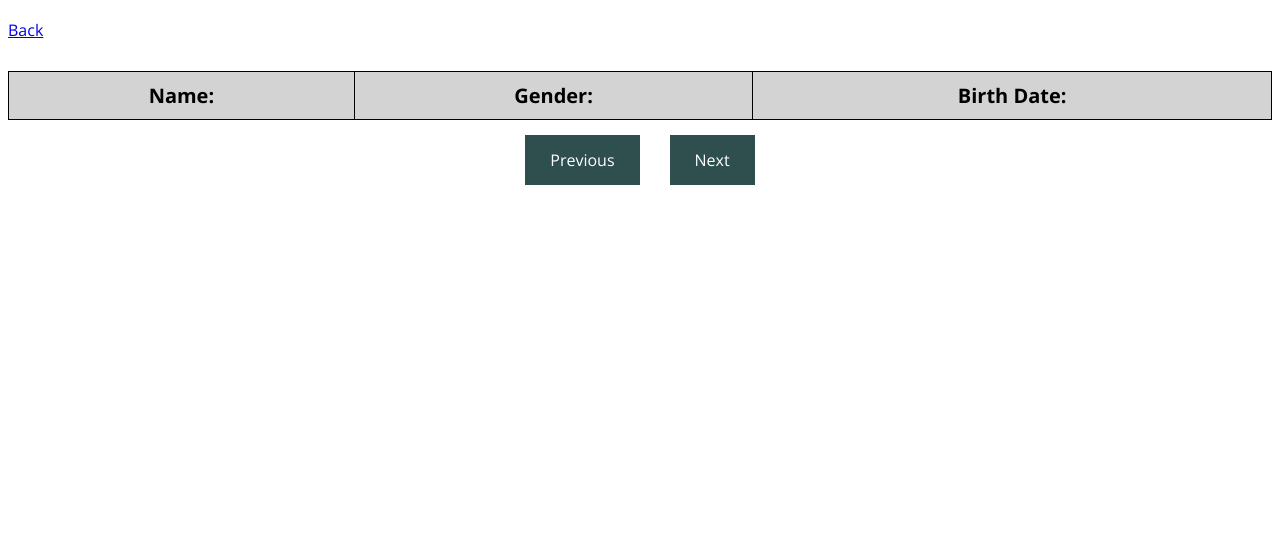
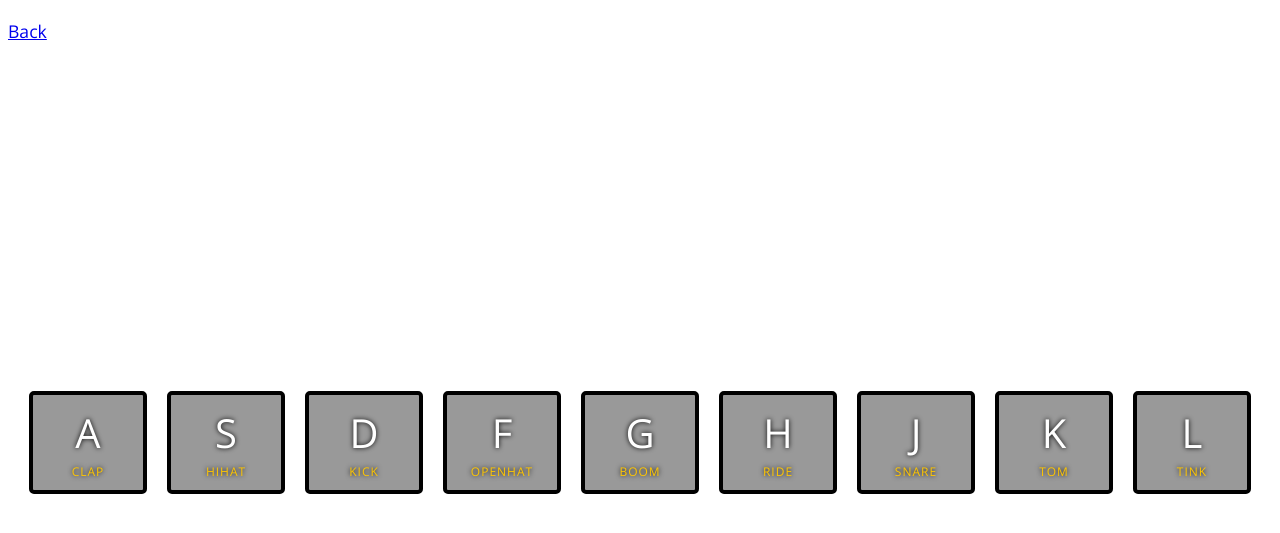
Before and after one commit to Bunce-Jaymes/wdd-330, a plain HTML site: page week9/teamActivity.html in a window 1280 px wide. Shown: the part 91-624 px from the top of the page. Drawn offline with nearby package versions, Linux system fonts and the light colour scheme; no server answers.

Commit message:
Week 9 Team Assignment Progress

```diff
--- /dev/null
+++ b/css/week9/drumkit.css
@@ -0,0 +1,51 @@
+.logo.noFormat {
+    font-size: 32px;
+}
+
+.noFormat {
+    font-size: 17.6px;
+}
+
+html {
+    font-size: 10px;
+}
+
+.keys {
+    display: flex;
+    flex: 1;
+    min-height: 100vh;
+    align-items: center;
+    justify-content: center;
+}
+
+.key {
+    border: .4rem solid black;
+    border-radius: .5rem;
+    margin: 1rem;
+    font-size: 1.5rem;
+    padding: 1rem .5rem;
+    transition: all .07s ease;
+    width: 10rem;
+    text-align: center;
+    color: white;
+    background: rgba(0, 0, 0, 0.4);
+    text-shadow: 0 0 .5rem black;
+}
+
+.playing {
+    transform: scale(1.1);
+    border-color: #ffc600;
+    box-shadow: 0 0 1rem #ffc600;
+}
+
+kbd {
+    display: block;
+    font-size: 4rem;
+}
+
+.sound {
+    font-size: 1.2rem;
+    text-transform: uppercase;
+    letter-spacing: .1rem;
+    color: #ffc600;
+}
--- /dev/null
+++ b/js/week9/drumkit.js
@@ -0,0 +1,44 @@
+function playSound(e) {
+    const audio = document.querySelector(`audio[data-key="${e.keyCode}"]`);
+
+    const key = document.querySelector(`.key[data-key="${e.keyCode}"]`);
+
+
+    if (!audio) return;
+    audio.currentTime = 0;
+    audio.play();
+
+    key.classList.add('playing');
+
+    const style = getComputedStyle(key);
+
+    let topValue = 0;
+
+    if (style.top === "auto"){
+        topValue = 0;
+    }else {
+        topValue = parseInt((style.top).replace(/px/,""));
+    }
+
+    if (style.position === "static"){
+        key.style.position = 'relative';
+    }
+    if (topValue === 0){
+        key.style.top = "10px";
+    }if (topValue > 0 && topValue <= 80){
+        key.style.top = (String(topValue + 10) + "px");
+    } if (topValue === 90){
+        key.style.top = "0px";
+    }
+}
+
+window.addEventListener('keydown', playSound);
+
+function removeTransition(e) {
+    if (e.propertyName !== 'transform') return;
+
+    this.classList.remove('playing');
+}
+
+const keys = document.querySelectorAll('.key');
+keys.forEach(key => key.addEventListener('transitionend', removeTransition));
--- a/week9/teamActivity.html
+++ b/week9/teamActivity.html
@@ -7,45 +7,73 @@
     <meta name="Description" content="wdd, 330, jaymes, bunce, week 2, wdd-330">
     <link rel="icon" href="../img/favicon.ico" type="image/ico" sizes="16x16">
     <link href="../css/main.css" rel="stylesheet" type="text/css">
-    <link href="../css/week8/starwars.css" rel="stylesheet" type="text/css">
+    <link href="../css/week9/drumkit.css" rel="stylesheet" type="text/css">
 
-    <title>WDD 330 - Week 8 - Team Activity</title>
+    <title>WDD 330 - Week 9 - Team Activity</title>
 </head>
 
 <body>
     <header>
         <a href="../index.html">
-            <h1 class="logo">WDD 330 Portfolio - Jaymes Bunce</h1>
+            <h1 class="logo noFormat" >WDD 330 Portfolio - Jaymes Bunce</h1>
         </a>
     </header>
 
-    <a href="index.html">Back</a>
+    <a href="index.html" class="noFormat">Back</a>
 
-    <div id="mainDisplay">
+    <div class="keys">
+        <div data-key="65" class="key">
+            <kbd>A</kbd>
+            <span class="sound">clap</span>
+        </div>
+        <div data-key="83" class="key">
+            <kbd>S</kbd>
+            <span class="sound">hihat</span>
+        </div>
+        <div data-key="68" class="key">
+            <kbd>D</kbd>
+            <span class="sound">kick</span>
+        </div>
+        <div data-key="70" class="key">
+            <kbd>F</kbd>
+            <span class="sound">openhat</span>
+        </div>
+        <div data-key="71" class="key">
+            <kbd>G</kbd>
+            <span class="sound">boom</span>
+        </div>
+        <div data-key="72" class="key">
+            <kbd>H</kbd>
+            <span class="sound">ride</span>
+        </div>
+        <div data-key="74" class="key">
+            <kbd>J</kbd>
+            <span class="sound">snare</span>
+        </div>
+        <div data-key="75" class="key">
+            <kbd>K</kbd>
+            <span class="sound">tom</span>
+        </div>
+        <div data-key="76" class="key">
+            <kbd>L</kbd>
+            <span class="sound">tink</span>
+        </div>
+    </div>
 
-        <table id="personList">
-            <tr id="header">
-                <th>Name:</th>
-                <th>Gender:</th>
-                <th>Birth Date:</th>
-            </tr>
-
-            <tbody></tbody>
-
-        </table>
-
-        <div id="nav">
-
-            <a id="prev" href="#">Previous</a>
-            <a id="next" href="#">Next</a>
-        </div>
+    <audio data-key="65" src="sounds/clap.wav"></audio>
+    <audio data-key="83" src="sounds/hihat.wav"></audio>
+    <audio data-key="68" src="sounds/kick.wav"></audio>
+    <audio data-key="70" src="sounds/openhat.wav"></audio>
+    <audio data-key="71" src="sounds/boom.wav"></audio>
+    <audio data-key="72" src="sounds/ride.wav"></audio>
+    <audio data-key="74" src="sounds/snare.wav"></audio>
+    <audio data-key="75" src="sounds/tom.wav"></audio>
+    <audio data-key="76" src="sounds/tink.wav"></audio>
 
 
-        <div id="detailsDiv"></div>
 
-    </div>
+    <script src="../js/week9/drumkit.js" type="module"></script>
 
+</body>
 
-    <script src="../js/week8/starwars.js" type="module"></script>
-
-</body></html>
+</html>
```
Also changed, not shown: css/week9/week9.css (line endings or trailing spaces), 9 other files.
